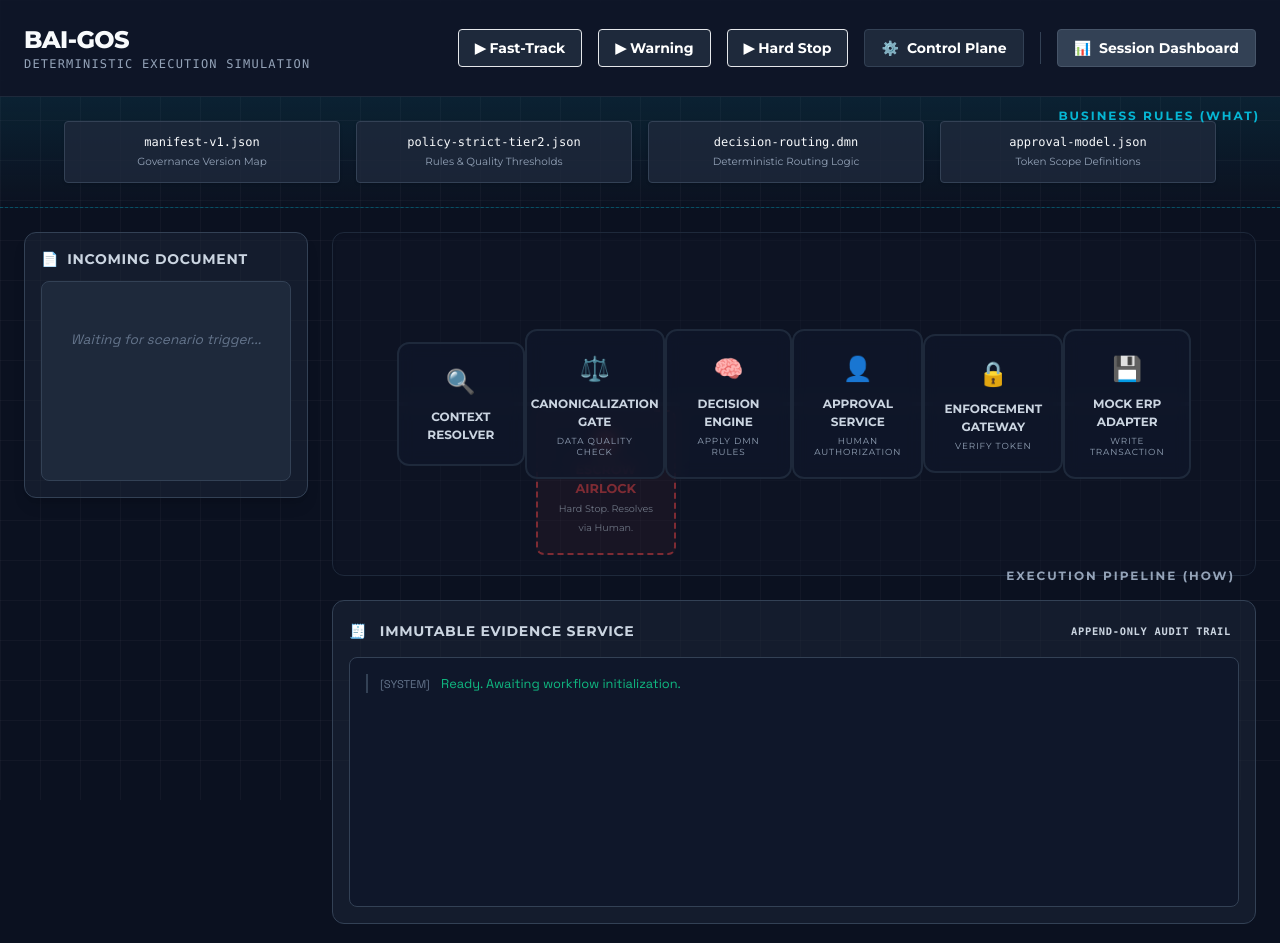
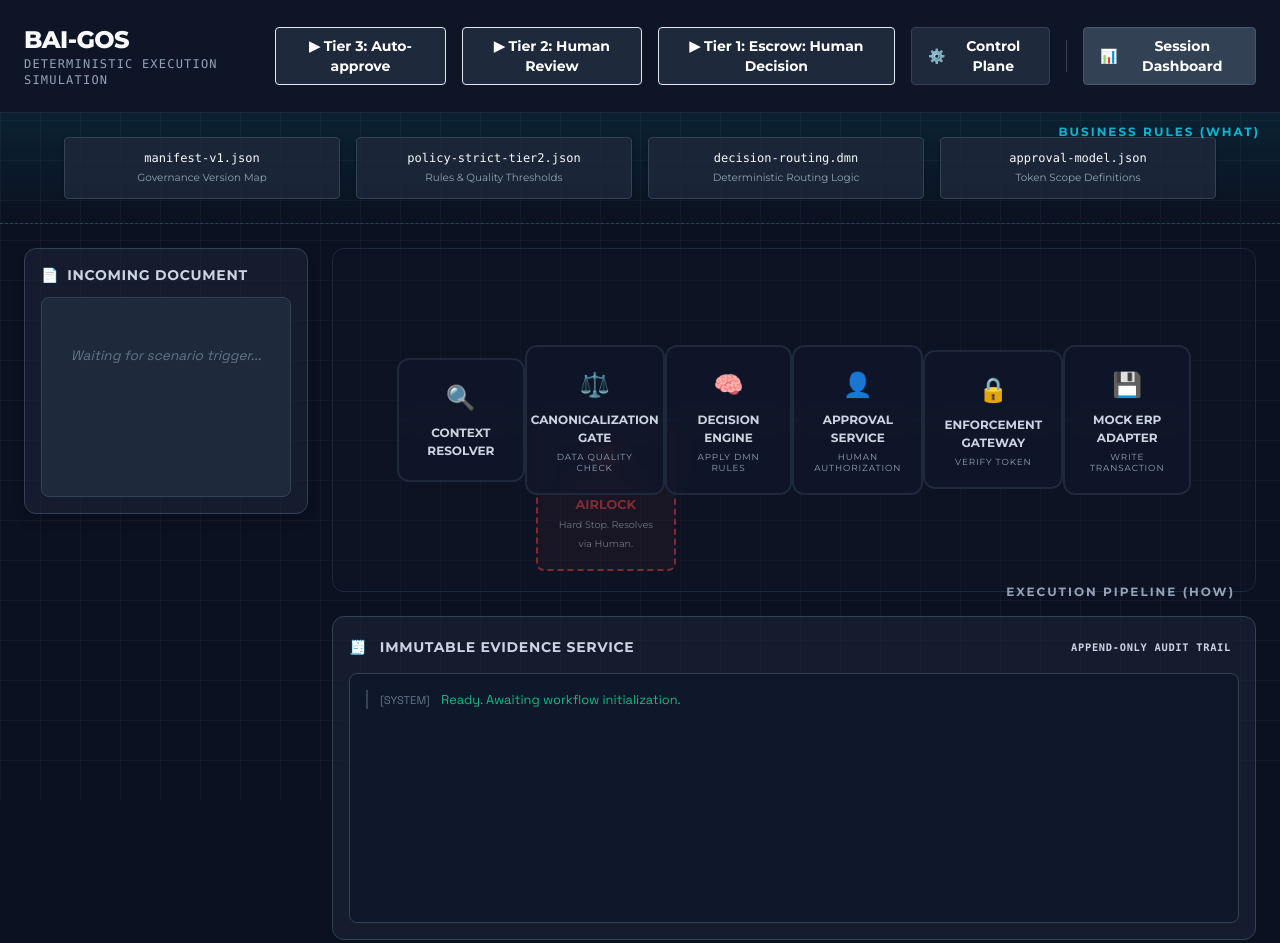
Before and after one commit to Dragos-cloud/business_ai_governance_operating_system, a plain HTML site: page index.html in a window 1280 px wide. Shown: the top 943 px of the page. Drawn offline with nearby package versions, Linux system fonts and the light colour scheme.

Commit message:
Update button labels for scenario actions

```diff
--- a/index.html
+++ b/index.html
@@ -323,15 +323,15 @@
             <div class="flex space-x-2 lg:space-x-4 items-center">
                 <button onclick="runScenario('AUTO')"
                     class="px-4 py-2 bg-slate-800 border border-azi-cyan text-white hover:bg-azi-cyan hover:text-slate-900 rounded font-bold text-sm transition-all focus:outline-none">
-                    ▶ Fast-Track
+                    ▶ Tier 3: Auto-approve
                 </button>
                 <button onclick="runScenario('HUMAN')"
                     class="px-4 py-2 bg-slate-800 border border-azi-amber text-white hover:bg-azi-amber hover:text-slate-900 rounded font-bold text-sm transition-all focus:outline-none">
-                    ▶ Warning
+                    ▶ Tier 2: Human Review
                 </button>
                 <button onclick="runScenario('ESCROW')"
                     class="px-4 py-2 bg-slate-800 border border-azi-red text-white hover:bg-azi-red hover:text-slate-900 rounded font-bold text-sm transition-all focus:outline-none">
-                    ▶ Hard Stop
+                    ▶ Tier 1: Escrow: Human Decision
                 </button>
                 <button onclick="toggleGovernance()" id="btn-governance"
                     class="px-4 py-2 bg-slate-800 text-white border border-slate-700 hover:bg-slate-700 rounded font-bold text-sm transition-all flex items-center focus:outline-none">
```
